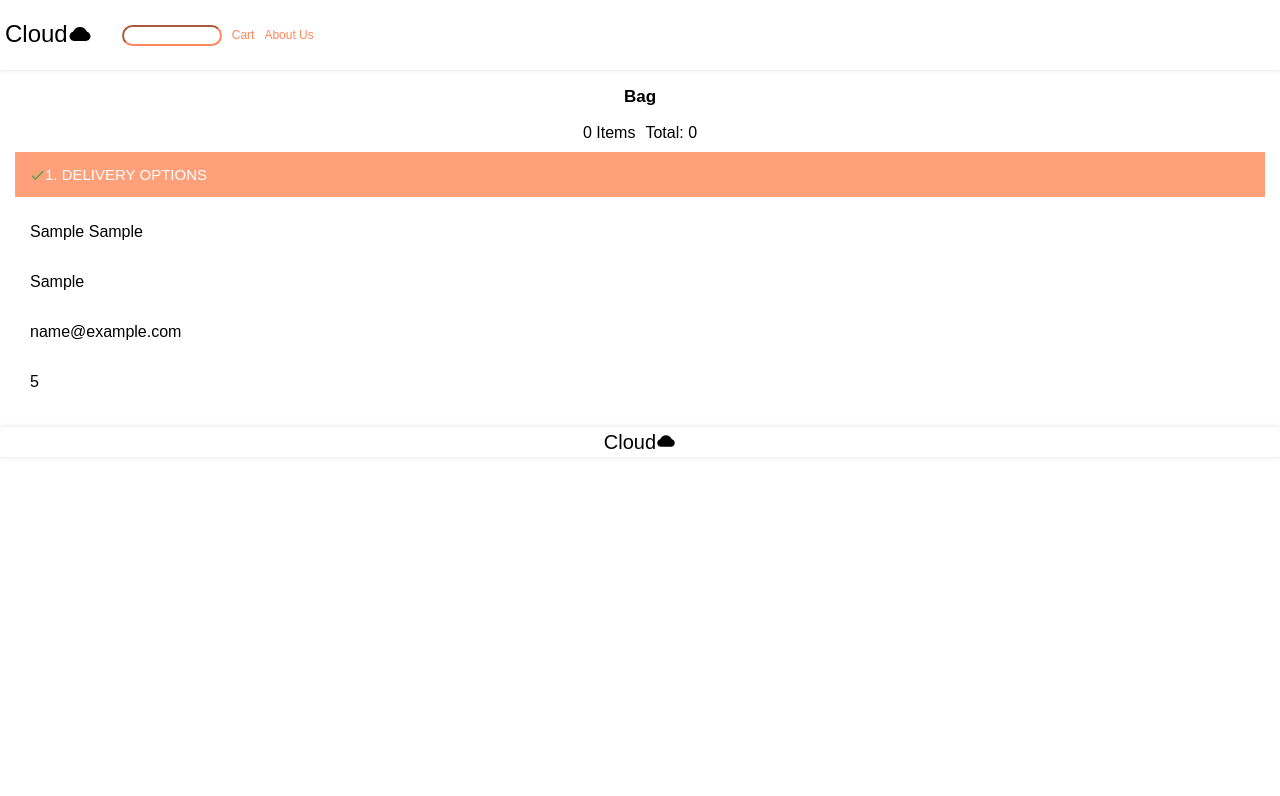
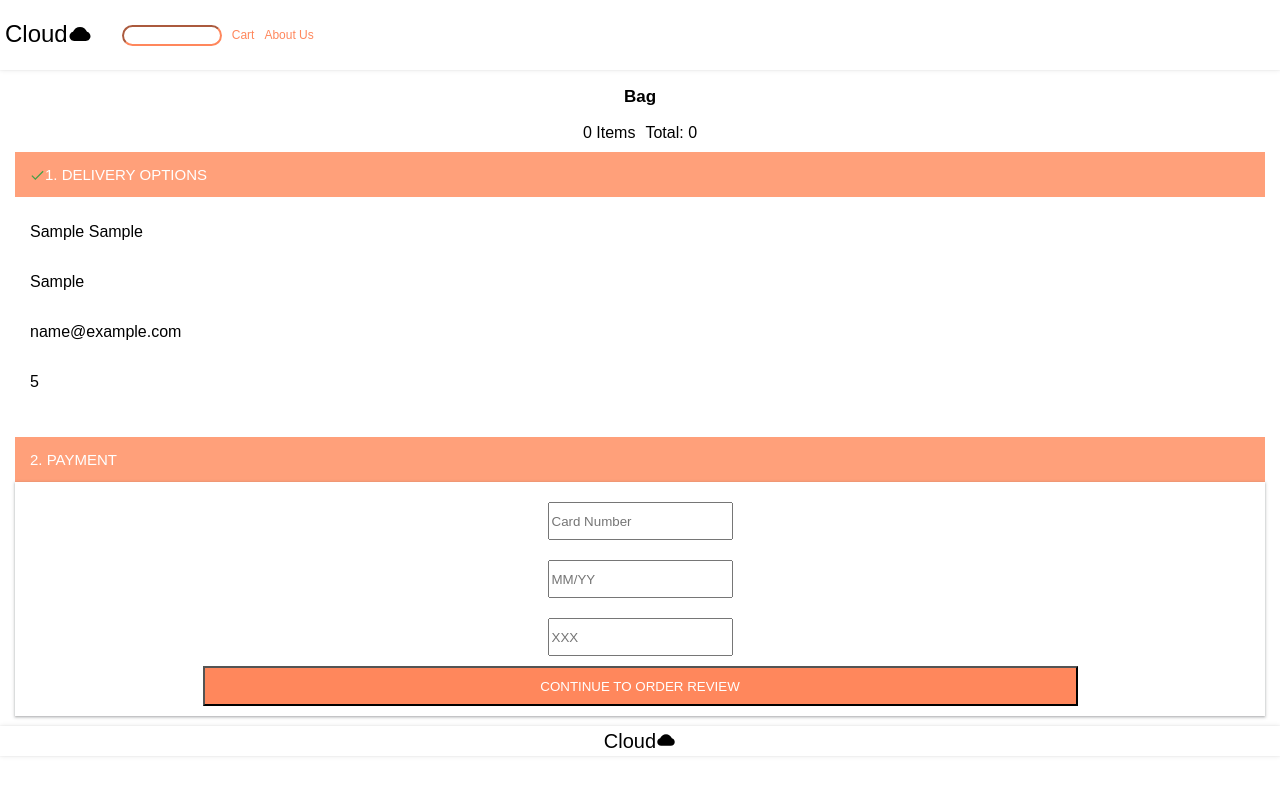
Before and after one commit to JordyPena/cloud, a React (Create React App) app: page /checkout in a window 1280 px wide. Both pictures are taken after typing "Sample", "Sample", "Sample", "name@example.com", "5" into the empty fields and a click on the button "SAVE & CONTINUE". Shown: the top 796 px of the page. Built offline with nearby package versions, Linux system fonts and the light colour scheme; no server answers.

Commit message:
added variables for submits and changes

```diff
--- a/src/Checkout/Checkout.css
+++ b/src/Checkout/Checkout.css
@@ -3,13 +3,13 @@
   flex-direction: column;
 }
 
-.checkout-address {
+.checkout-address, .checkout-payment {
   display: flex;
   flex-direction: column;
   margin: 10px 15px 10px 15px;
 }
 
-.delivery-label {
+.delivery-label, .payment-label {
   display: flex;
   justify-content: flex-start;
   align-items: center;
@@ -20,7 +20,7 @@
   padding: 10px 0 10px 15px;
 }
 
-.delivery-form {
+.delivery-form, .payment-form {
   display: flex;
     flex-direction: column;
     justify-content: center;
@@ -30,7 +30,12 @@
     box-shadow: rgba(60, 64, 67, 0.3) 0px 1px 2px 0px, rgba(60, 64, 67, 0.15) 0px 1px 3px 1px;
 }
 
-.delivery-button {
+.address-inputs, .payment-inputs {
+  height: 38px;
+  margin: 10px 0 10px 0;
+}
+
+.delivery-button, .payment-button {
   display: flex;
   align-items: center;
   justify-content: center;
@@ -38,11 +43,6 @@
   color: white;
   height: 40px;
   width: 70%;
-}
-
-.address-inputs {
-  height: 38px;
-  margin: 10px 0 10px 0;
 }
 /* .checkout-payment {
   width: 100px;
--- a/src/Checkout/Checkout.js
+++ b/src/Checkout/Checkout.js
@@ -1,52 +1,92 @@
 import "../Checkout/Checkout.css";
 import CartHeader from "../Cart-header/Cart-header";
-import { useState, useEffect } from 'react';
+import { useState, useEffect } from "react";
 import { FcCheckmark } from "react-icons/fc";
 const Checkout = () => {
-
-  const [ deliveryDataReceived, setDeliveryDateReceived ] = useState(false);
-  const [ firstName, setFirstName ] = useState("");
-  const [ lastName, setLastName ] = useState("");
-  const [ address, setAddress ] = useState("");
-  const [ email, setEmail ] = useState("");
-  const [ phone, setPhone ] = useState("");
+  const [deliveryDataReceived, setDeliveryDateReceived] = useState(false);
+  const [paymentDataReceived, setPaymentDataReceived] = useState(false);
+  const [firstName, setFirstName] = useState("");
+  const [lastName, setLastName] = useState("");
+  const [address, setAddress] = useState("");
+  const [email, setEmail] = useState("");
+  const [phone, setPhone] = useState("");
+  const [cardNumber, setCardNumber] = useState("");
+  const [expirationDate, setExpirationDate] = useState("");
+  const [securityCode, setSecurityCode] = useState("");
+  const [displayPaymentForm, setDisplayPaymentForm] = useState(false);
 
   const deliverySubmit = (e) => {
     e.preventDefault();
-    if (deliveryDataReceived === false) {
-      setDeliveryDateReceived(true)
+    if (firstName === "") {
+      return
+    } else if (lastName === "") {
+      return
+    } else if (address === "") {
+      return
+    } else if (email === "") {
+      return
+    }  else if (phone === "") {
+      return
+    } else if (deliveryDataReceived === false) {
+      setDeliveryDateReceived(true);
     }
+  };
+
+  const paymentSubmit = (e) => {
+    e.preventDefault();
+    if (paymentDataReceived === false) {
+      setPaymentDataReceived(true);
     }
+  };
 
-  const deliveryInputs = (e) => {
-    console.log('targeting', e.target.name)
-    if (e.target.name === "firstName") {
-      setFirstName(e.target.value)
-    } else if (e.target.name === "lastName") {
-      setLastName(e.target.value)
-    } else if (e.target.name === "address") {
-      setAddress(e.target.value)
-    } else if (e.target.name === "email") {
-      setEmail(e.target.value)
-    } else setPhone(e.target.value)
-  }
-
+  //handling rendering payment form
   useEffect(() => {
     if (deliveryDataReceived === true) {
-    //set state to render green checkmark when we have data
-   }
-  }, [deliveryDataReceived])
+      setDisplayPaymentForm(true);
+    } else if  (paymentDataReceived === false) {
+      setDisplayPaymentForm(false);
+    } else setDisplayPaymentForm(true)
+  }, [deliveryDataReceived, paymentDataReceived]);
 
+  // handling delivery inputs
+  const deliveryInputs = (e) => {
+    console.log("targeting", e.target.name);
+    if (e.target.name === "firstName") {
+      setFirstName(e.target.value);
+    } else if (e.target.name === "lastName") {
+      setLastName(e.target.value);
+    } else if (e.target.name === "address") {
+      setAddress(e.target.value);
+    } else if (e.target.name === "email") {
+      setEmail(e.target.value);
+    } else setPhone(e.target.value);
+  };
+
+  // handling payment inputs
+  const paymentInputs = (e) => {
+    console.log("targeting", e.target.name);
+    if (e.target.name === "cardNumber") {
+      setCardNumber(e.target.value);
+    } else if (e.target.name === "expirationDate") {
+      setExpirationDate(e.target.value);
+    } else setSecurityCode(e.target.value);
+  };
 
   return (
     <section>
-      <header><CartHeader /></header>
+      <header>
+        <CartHeader />
+      </header>
 
-      <div className='checkout-container'>
-        <div className='checkout-address'>
-          <label className="delivery-label">{deliveryDataReceived === true ? <FcCheckmark /> : ""} 1. DELIVERY OPTIONS</label>
-          {deliveryDataReceived === false ?
-            <form className='delivery-form' onSubmit={(e) => deliverySubmit(e)}>
+      <div className="checkout-container">
+        {/* address form */}
+        <div className="checkout-address">
+          <label className="delivery-label">
+            {deliveryDataReceived === true ? <FcCheckmark /> : ""} 1. DELIVERY
+            OPTIONS
+          </label>
+          {deliveryDataReceived === false ? (
+            <form className="delivery-form" onSubmit={(e) => deliverySubmit(e)}>
               <input
                 placeholder="First Name"
                 className="address-inputs"
@@ -88,27 +128,80 @@ const Checkout = () => {
                 type="number"
               />
               <button className="delivery-button">{`SAVE & CONTINUE`}</button>
-          </form> : <div className="checkout-container">
+            </form>
+          ) : (
+            <div className="checkout-container">
               <div className="checkout-address">
-                  <p>{firstName} {lastName}</p>
+                <p>
+                  {firstName} {lastName}
+                </p>
                 <p>{address}</p>
                 <p>{email}</p>
                 <p>{phone}</p>
               </div>
             </div>
+          )}
+        </div>
+        {/* payment form */}
+        <div className="checkout-payment">
+          <label className="payment-label">
+            {paymentDataReceived === true ? <FcCheckmark /> : ""} 2. PAYMENT
+          </label>
+          {displayPaymentForm === true ? (
+            <form className="payment-form" onSubmit={(e) => paymentSubmit(e)}>
+              <input
+                placeholder="Card Number"
+                className="payment-inputs"
+                value={cardNumber}
+                name="cardNumber"
+                onChange={(e) => paymentInputs(e)}
+                type="text"
+              />
+              <input
+                placeholder="MM/YY"
+                className="payment-inputs"
+                value={expirationDate}
+                name="expirationDate"
+                onChange={(e) => paymentInputs(e)}
+                type="number"
+              />
+              <input
+                placeholder="XXX"
+                className="payment-inputs"
+                value={securityCode}
+                name="securityCode"
+                onChange={(e) => paymentInputs(e)}
+                type="number"
+              />
+              <button className="payment-button">
+                CONTINUE TO ORDER REVIEW
+              </button>
+            </form>
+          ) : (
+            <div className="checkout-container">
+              <div className="checkout-payment">
+                {paymentDataReceived === true && <>
+                 <p>Payment Method</p>
+                 <p>{expirationDate}</p>
+                 <p>Billing Details</p>
+                 <p>
+                   {firstName} {lastName}
+                 </p>
+                 <p>{address}</p> </>
                 }
 
               </div>
+            </div>
+          )}
 
-        <div className='checkout-payment'>
+          {/* how to get this to render when payment form submitted */}
 
         </div>
-        <div className='checkout-review'>
 
-        </div>
+        <div className="checkout-review"></div>
       </div>
     </section>
-  )
-}
+  );
+};
 
 export default Checkout;
```
Lines whose indentation alone changed are shown as unchanged.
